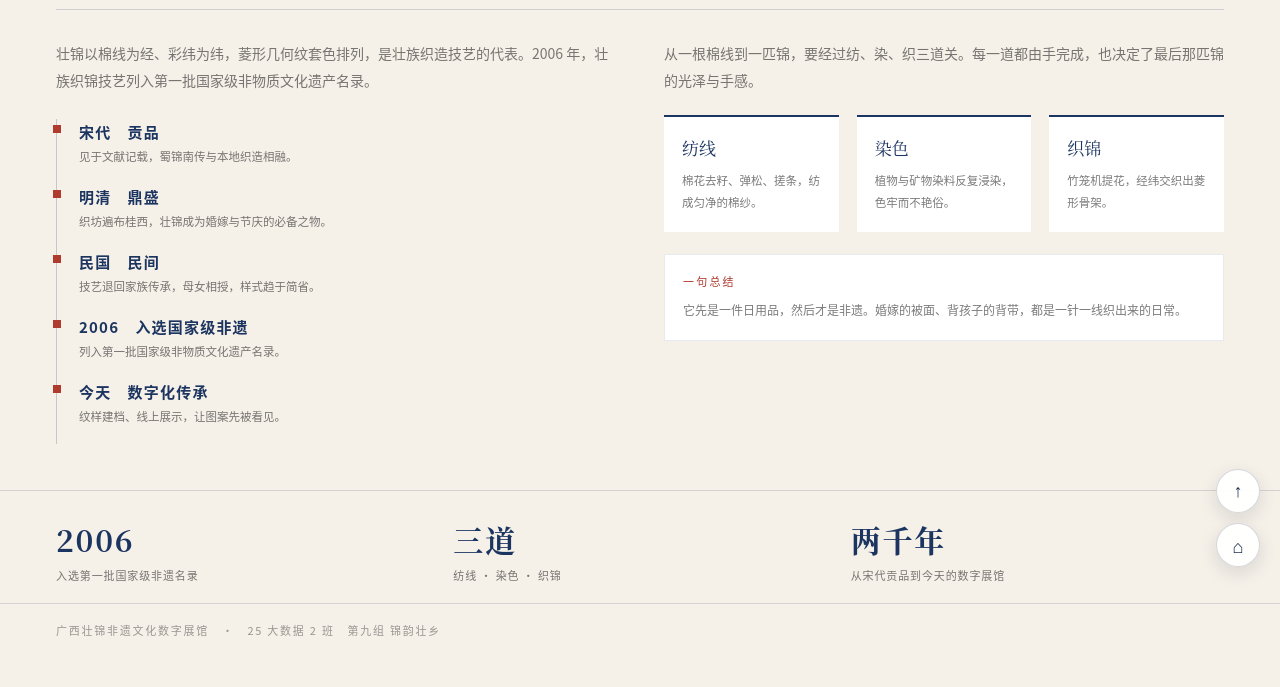
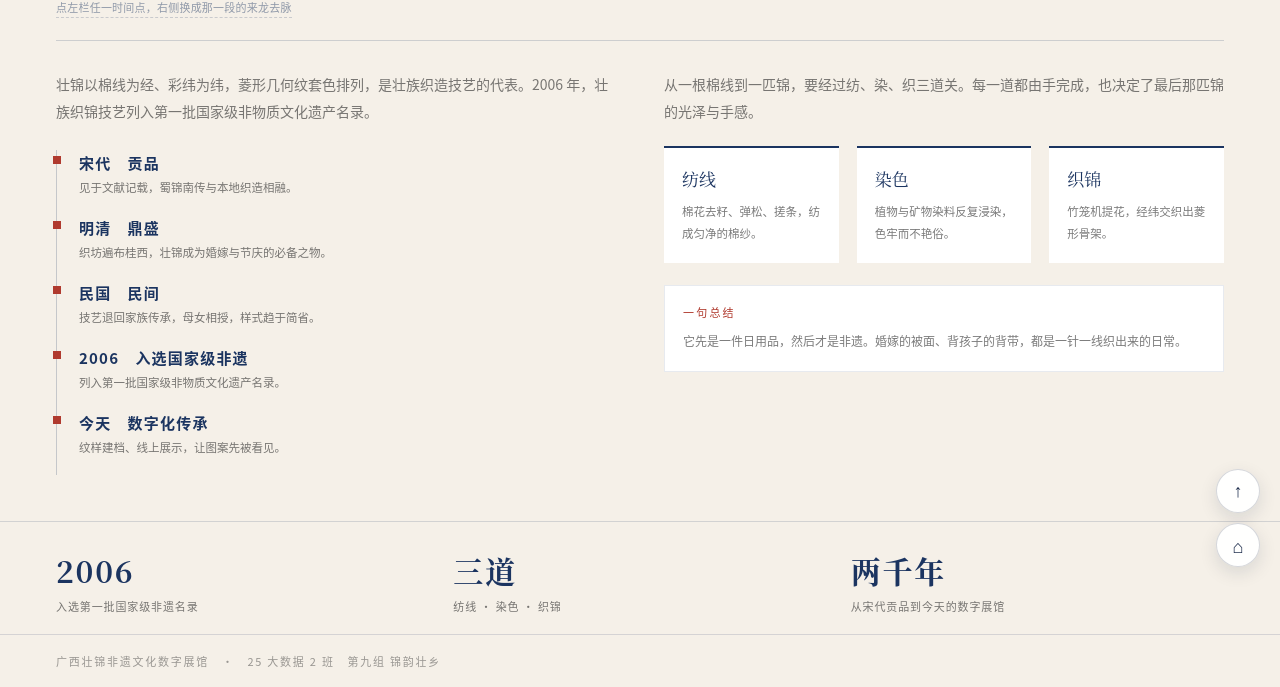
Before and after one commit to st1958/zhuangjin-nonheritage-web, a plain HTML site: page 第九组-锦韵壮乡/02-文化介绍-黄俊杰/index2.html in a window 1280 px wide. Shown: the part 209-896 px from the top of the page. Before the commit the page ends 865 px from the top, so only its background shows below. Drawn offline with Linux system fonts and the light colour scheme.

Commit message:
纹样展示八款换真实壮锦实物图；补两页操作提示小字

```diff
--- a/第九组-锦韵壮乡/02-文化介绍-黄俊杰/index2.html
+++ b/第九组-锦韵壮乡/02-文化介绍-黄俊杰/index2.html
@@ -32,6 +32,7 @@
     <h1 class="h2">文化介绍</h1>
     <span class="lead">一条织锦，走了两千年。</span>
   </div>
+  <em class="hint">点左栏任一时间点，右侧换成那一段的来龙去脉</em>
   <div class="rule" style="margin:22px 0 0"></div>
   <div class="two" style="margin-top:30px">
     <div>
--- a/第九组-锦韵壮乡/style.css
+++ b/第九组-锦韵壮乡/style.css
@@ -240,3 +240,8 @@ img{display:block}
   background:linear-gradient(135deg,#1B3460,#3B5A8F);color:#fff;border-radius:50%;
   font-family:"Noto Serif CJK SC",serif;font-size:17px;letter-spacing:0;
   box-shadow:inset 0 0 0 2px rgba(255,255,255,.16)}
+
+/* 补充：操作提示小字，告诉访客哪里能点 */
+.hint{font-style:normal;display:inline-block;margin-top:12px;
+  font-size:11px;letter-spacing:.02em;color:rgba(27,52,96,.46);
+  border-bottom:1px dashed rgba(27,52,96,.2);padding-bottom:2px}
```
Also changed, not shown: 第九组-锦韵壮乡/03-纹样展示-白高领/index3.html (+1 -0 lines), 第九组-锦韵壮乡/assets/p1.jpg, 第九组-锦韵壮乡/assets/p2.jpg, 第九组-锦韵壮乡/assets/p3.jpg, 第九组-锦韵壮乡/assets/p4.jpg, 第九组-锦韵壮乡/assets/p5.jpg, 第九组-锦韵壮乡/assets/p6.jpg, 第九组-锦韵壮乡/assets/p7.jpg, 第九组-锦韵壮乡/assets/p8.jpg.
